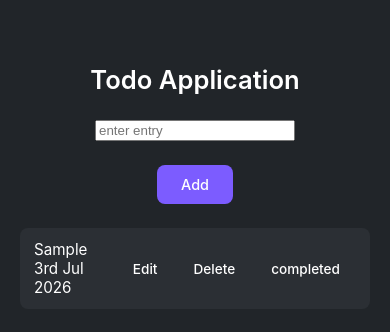
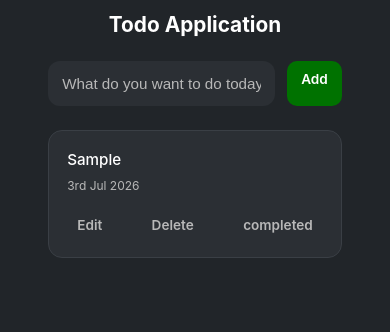
Before and after one commit to famzyjr/Todo-Application, a React (Vite) app: page / in a window 390 px wide. Both pictures are taken after typing "Sample" into the empty fields and a click on the button "Add". Shown: the top 332 px of the page. Built offline with nearby package versions, Linux system fonts and the light colour scheme.

Commit message:
added new css styles

```diff
--- a/src/components/TodoInput.jsx
+++ b/src/components/TodoInput.jsx
@@ -9,6 +9,7 @@ const TodoInput = () => {
   const [isEdit, setIsEdit] = useState(false);
   const [Editindex, setEditIndex] = useState(null);
   const [completed, setCompleted] = useState([]);
+  const [isDisabled, setIsDisabled] = useState(false);
 
   useEffect(() => {
     localStorage.setItem("todoList", JSON.stringify(todoList)) || [];
@@ -51,6 +52,7 @@ const TodoInput = () => {
 
   const deleteTask = (index) => {
     const Delete = todoList.filter((item, i) => i !== index);
+    localStorage.removeItem("todoList");
     setList(Delete); //updating delete state
   };
 
@@ -65,21 +67,28 @@ const TodoInput = () => {
     <>
       <div className="Todo_con">
         <Header header="Todo Application" />
-        <div>
+        <div className="todo_input_row">
           <input
+            className="todo_input"
+            type="text"
             required
-            style={{ width: "200px" }}
             value={text}
-            onChange={(e) => {
-              setText(e.target.value);
+            onChange={(e) => setText(e.target.value)}
+            placeholder={
+              isEdit ? "Edit your todo..." : "What do you want to do today?"
+            }
+            onKeyDown={(e) => {
+              if (e.key === "Enter") {
+                isEdit ? saveEdit() : addTask();
+              }
             }}
-            placeholder="enter entry"
           />
-        </div>
+
           <div className="buttonOne">
             <button onClick={isEdit ? saveEdit : addTask}>
               {isEdit ? "Save" : "Add"}
             </button>
+          </div>
         </div>
 
         <div>
@@ -90,30 +99,29 @@ const TodoInput = () => {
               return (
                 <div className="d" key={index}>
                   <div className="todo_output_con">
+                    <div className="todo_content">
                       <div
-                      className="todo_output "
-                      style={{
-                        textDecoration: todo.completed
-                          ? "line-through"
-                          : "none",
-                        color: todo.completed ? "#9a9fa6" : "#fff",
-                      }}
+                        className={`todo_output ${todo.completed ? "todo_completed" : ""}`}
                       >
-                      {todo.text}{" "}
-                      <div className="date" style={{}}>
-                        {todo.date}
+                        {todo.text}
                       </div>
+
+                      <div className="date">{todo.date}</div>
                     </div>
                     <div className="s">
-                      <div className="buttonOne">
+                      <div
+                        className={`buttonOne ${todo.completed ? "jjj" : "none"}`}
+                      >
                         <button onClick={() => editTask(index)}>Edit</button>
                       </div>
-                      <div className="buttonOne">
+                      <div
+                        className={`buttonOne ${todo.completed ? "jjj" : "none"}`}
+                      >
                         <button onClick={() => deleteTask(index)}>
                           Delete
                         </button>
                       </div>
-                      <div className="buttonOne">
+                      <div className={`buttonOne`}>
                         <button onClick={() => handleCompletedTodo(index)}>
                           completed
                         </button>
--- a/src/index.css
+++ b/src/index.css
@@ -1,96 +1,89 @@
-/* ---------------------------------------------
-   Tokens
---------------------------------------------- */
 :root {
   --bg: #212529;
   --surface: #2b2f34;
   --line: #3a3f45;
-  --text: #fff;
-  --muted: #ffff;
-  --accent: #7c5cff;
+  --text: #ffffff;
+  --muted: #b8b8b8;
+  --accent: #007200;
   --danger: #e55a6b;
-  --completed: #008000;
+  --completed: #22c55e;
 
   --font: "Inter", "Segoe UI", Arial, Helvetica, sans-serif;
 }
 
 * {
+  margin: 0;
+  padding: 0;
   box-sizing: border-box;
 }
 
 body {
-  margin: 0;
-  padding: 0;
   background-color: var(--bg);
   color: var(--text);
   font-family: var(--font);
+  min-height: 100vh;
+  display: flex;
+  justify-content: center;
+  padding: 20px;
 }
 
-
 .Todo_con {
+  width: min(100%, 550px);
   display: flex;
-  align-items: center;
+  flex-direction: column;
   gap: 24px;
-  flex-direction: column;
-  max-width: 420px;
-  margin: 0 auto;
-  padding: 64px 20px;
 }
 
 .Todo_header {
-  color: var(--text);
-  font-weight: 600;
-  font-size: 1.6rem;
-  margin: 0;
+  text-align: center;
+  font-size: 2rem;
+  font-weight: 700;
 }
 
-
 .todo_input_row {
+  width: 100%;
   display: flex;
-  gap: 10px;
-  width: 100%;
+  gap: 12px;
 }
 
 .todo_input {
   flex: 1;
   width: 100%;
-  padding: 10px 12px;
+  padding: 15px 18px;
+  border: 2px solid transparent;
+  border-radius: 12px;
   background: var(--surface);
-  border: 1px solid var(--line);
-  border-radius: 8px;
   color: var(--text);
-  font-family: var(--font);
-  font-size: 0.95rem;
+  font-size: 1rem;
   outline: none;
-  transition: border-color 0.15s ease;
+  transition: all 0.25s ease;
 }
 
 .todo_input::placeholder {
   color: var(--muted);
 }
 
-.todo_input:focus-visible {
-  border-color: var(--accent);
+.todo_input:hover {
+  border-color: #4a4f56;
 }
 
+.todo_input:focus {
+  border-color: var(--accent);
+  box-shadow: 0 0 0 4px rgba(124, 92, 255, 0.2);
+}
 
 button {
   border: none;
-  background: none;
-  color: var(--text);
+  background: transparent;
+  color: white;
   cursor: pointer;
   font-family: inherit;
 }
 
 .buttonOne {
-  background-color: var(--accent);
-  padding: 10px 18px;
-  display: flex;
-  align-items: center;
-  justify-content: center;
-  border-radius: 8px;
-  cursor: pointer;
-  transition: opacity 0.15s ease;
+  background: var(--accent);
+  border-radius: 10px;
+  transition: 0.2s;
 }
 
 .buttonOne:hover {
@@ -98,74 +91,168 @@ button {
 }
 
 .buttonOne button {
-  color: #fff;
-  font-weight: 500;
-  font-size: 0.9rem;
+  width: 100%;
+  padding: 12px 18px;
+  font-size: 0.95rem;
+  font-weight: 600;
 }
 
+.output {
+  display: flex;
+  flex-direction: column;
+  gap: 16px;
+}
+
+.todo_output_con {
+  background: var(--surface);
+  border: 1px solid var(--line);
+  border-radius: 14px;
+  padding: 18px;
+  display: flex;
+  justify-content: space-between;
+  align-items: center;
+  gap: 18px;
+  transition: 0.25s ease;
+}
+
+.todo_output_con:hover {
+  border-color: var(--accent);
+  transform: translateY(-3px);
+  box-shadow: 0 12px 25px rgba(0, 0, 0, 0.25);
+}
+
+.todo_content {
+  flex: 1;
+  min-width: 0;
+}
+
+.todo_output {
+  font-size: 1rem;
+  font-weight: 500;
+  line-height: 1.5;
+  word-break: break-word;
+}
+
+.todo_completed {
+  text-decoration: line-through;
+  color: var(--muted);
+  opacity: 0.7;
+}
+
+.date {
+  margin-top: 6px;
+  font-size: 0.8rem;
+  color: var(--muted);
+}
+
+.s {
+  display: flex;
+  gap: 8px;
+  flex-wrap: wrap;
+}
 
 .s .buttonOne {
   background: transparent;
-  padding: 4px 10px;
 }
 
 .s .buttonOne button {
+  padding: 6px 10px;
   color: var(--muted);
-  font-size: 0.85rem;
+  transition: 0.2s;
+}
+
+.s .buttonOne:first-child:hover {
+  background: rgba(124, 92, 255, 0.15);
 }
 
 .s .buttonOne:first-child:hover button {
-  color: var(--text);
+  color: var(--accent);
 }
+
+.s .buttonOne:nth-child(2):hover {
+  background: rgba(229, 90, 107, 0.15);
+}
+
 .s .buttonOne:nth-child(2):hover button {
   color: var(--danger);
 }
+
+.s .buttonOne:last-child:hover {
+  background: rgba(34, 197, 94, 0.15);
+}
+
 .s .buttonOne:last-child:hover button {
   color: var(--completed);
 }
 
-
-.output {
-  width: 100%;
-  display: flex;
-  flex-direction: column;
+.jjj {
+  display: none;
 }
 
-.d {
+.empty_state {
+  text-align: center;
+  color: var(--muted);
+  padding: 30px 0;
+}
+
+@media (max-width: 768px) {
+  .Todo_con {
     width: 100%;
+  }
 
+  .Todo_header {
+    font-size: 1.7rem;
+  }
+}
+
+@media (max-width: 600px) {
+  .Todo_header {
+    font-size: 1.5rem;
   }
 
   .todo_output_con {
-  display: flex;
-  align-items: center;
-  justify-content: space-between;
-  gap: 16px;
+    flex-direction: column;
+    align-items: flex-start;
+  }
+
+  .todo_content {
     width: 100%;
-  padding: 12px 14px;
-  background: var(--surface);
-  border-radius: 8px;
-  margin-bottom: 8px;
+  }
+
+  .s {
+    width: 100%;
+    justify-content: flex-end;
+  }
+}
+
+@media (max-width: 400px) {
+  body {
+    padding: 12px;
+  }
+
+  .Todo_header {
+    font-size: 1.3rem;
+  }
+
+  .todo_input {
+    padding: 12px;
+    font-size: 0.95rem;
+  }
+
+  .buttonOne button {
+    padding: 10px 14px;
+    font-size: 0.85rem;
   }
 
   .todo_output {
     font-size: 0.95rem;
-  color: var(--text);
-   text-decoration-color: red;
-  word-break: break-word;
+  }
+
+  .date {
+    font-size: 0.75rem;
   }
 
   .s {
-  display: flex;
-  gap: 4px;
-  flex-shrink: 0;
+    justify-content: space-between;
   }
-
-
-.empty_state {
-  width: 100%;
-  text-align: center;
-  color: var(--muted);
-  font-size: 0.9rem;
-  padding: 20px 0;
 }
```
Lines whose indentation alone changed are shown as unchanged.
